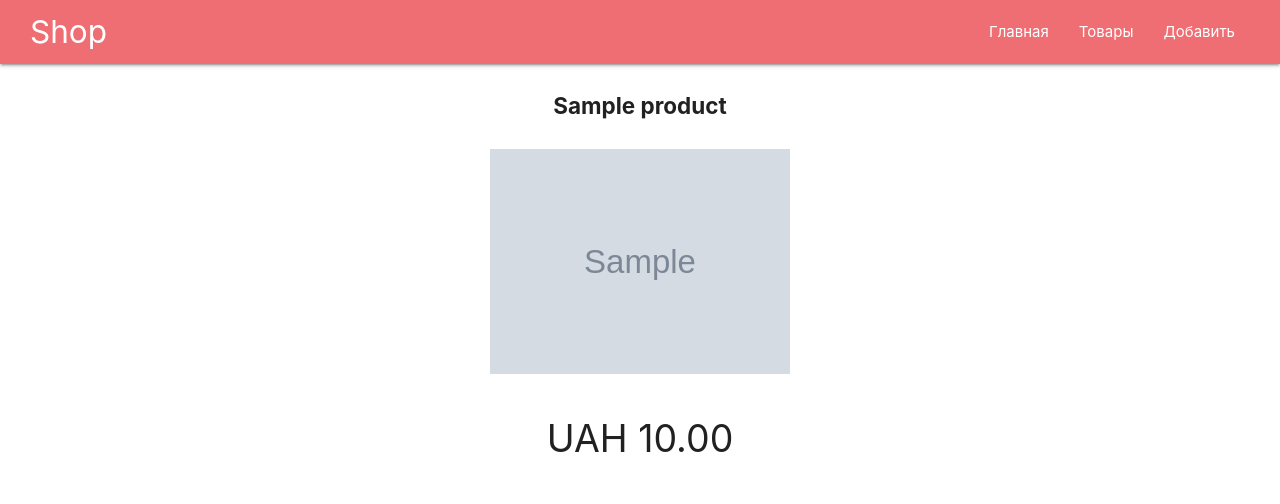
After one commit to Yevheniia1/Shop, a Node server app: template views/product.hbs in a window 1280 px wide. The commit adds this page. Shown: the top 504 px of the page. Run offline with Node 20, Linux system fonts and the light colour scheme; the template is opened without the code that fills it: most values are stand-ins (such as "Sample title", 1, 10 or a date in 2020); some libraries are stand-ins or nearby versions.

Commit message:
Создана страница для показа отдельного товара (новый layout), настроен маршрутизатор с динамическим параметром (id) для перехода на отдельные товары

```diff
--- a/models/products.js
+++ b/models/products.js
@@ -51,6 +51,11 @@ class Product {
             )
         })
     }
+
+    static async getById(id) {
+        const products = await Product.getAll();
+        return products.find(prod => prod.id === id)
+    }
 }
 
 module.exports = Product
--- a/public/app.js
+++ b/public/app.js
@@ -1,8 +1,8 @@
-const PRICE_LIST = document.querySelectorAll('.card-price');
+const PRICE_LIST = document.querySelectorAll('.product__price');
 
 PRICE_LIST.forEach( (productPrice) => {
-    const PRICE = parseFloat(item.textContent);
-    item.textContent = new Intl.NumberFormat('ua-UA', {
+    const PRICE = parseFloat(productPrice.textContent);
+    productPrice.textContent = new Intl.NumberFormat('ua-UA', {
         currency: 'uah',
         style: 'currency'
     }).format(PRICE)
--- a/public/index.css
+++ b/public/index.css
@@ -27,3 +27,29 @@
     flex-direction: column;
     justify-content: space-between;
 }
+
+.product{
+    width: 100%;
+    display: flex;
+    flex-direction: column;
+    align-items: center;
+}
+
+.product__title {
+    font-size: 1.5rem;
+    margin: 2rem 0;
+    font-weight: 700;
+}
+
+.product__img {
+    max-width: 300px;
+    height: auto;
+}
+
+.product__price.big {
+    font-size: 2.5rem;
+}
+
+.breadcrumb:before {
+    content: '\203A';
+}
--- /dev/null
+++ b/views/partials/breadcrumbs.hbs
@@ -0,0 +1,12 @@
+{{#if product}}
+<nav>
+    <div class="nav-wrapper">
+        <div class="col s12">
+            <a href="/{{section}}" class="breadcrumb">{{section}}</a>
+            <a href="#!" class="breadcrumb">{{product.title}}</a>
+        </div>
+    </div>
+</nav>
+{{else}}
+<p>В разработке</p>
+{{/if}}
--- a/views/partials/head.hbs
+++ b/views/partials/head.hbs
@@ -5,6 +5,6 @@
     <meta name="viewport" content="width=h1, initial-scale=1.0">
     <meta http-equiv="X-UA-Compatible" content="ie=edge">
     <link rel="stylesheet" href="https://cdnjs.cloudflare.com/ajax/libs/materialize/1.0.0/css/materialize.min.css">
-    <link rel="stylesheet" href="index.css">
+    <link rel="stylesheet" href="/index.css">
     <title>{{ title }}</title>
 </head>
--- a/views/partials/navbar.hbs
+++ b/views/partials/navbar.hbs
@@ -10,15 +10,15 @@
         {{/if}}
 
         {{#if isProducts}}
-            <li class="active"><a href="products">Товары</a></li>
+            <li class="active"><a href="/products">Товары</a></li>
         {{else}}
-            <li><a href="products">Товары</a></li>
+            <li><a href="/products">Товары</a></li>
         {{/if}}
 
         {{#if isAdd}}
-            <li class="active"><a href="add">Добавить</a></li class="active">
+            <li class="active"><a href="/add">Добавить</a></li class="active">
         {{else}}
-            <li><a href="add">Добавить</a></li>
+            <li><a href="/add">Добавить</a></li>
         {{/if}}
         </ul>
 
--- /dev/null
+++ b/views/product.hbs
@@ -0,0 +1,5 @@
+<div class="product">
+    <h1 class="product__title">{{product.title}}</h1>
+    <img class="product__img" src="{{product.img}}" alt="{{product.title}}">
+    <p class="product__price big">{{product.price}}</p>
+</div>
--- a/views/products.hbs
+++ b/views/products.hbs
@@ -9,11 +9,11 @@
                 <img src="{{img}}" alt="{{title}}">
             </div>
             <h3 class="card-title card-title--products">{{title}}</h3>
-            <div class="card-content card-price">
+            <div class="card-content product__price">
                 <p>{{price}}</p>
             </div>
             <div class="card-action card-action--products">
-                <a href='/products/{{id}}'>Больше</a>
+                <a href="/products/{{id}}" target="_blank">Больше</a>
             </div>
         </div>
     </div>
```
Also changed, not shown: routes/products.js (+10 -0 lines), views/layouts/empty.hbs (added, +10 -0 lines).
